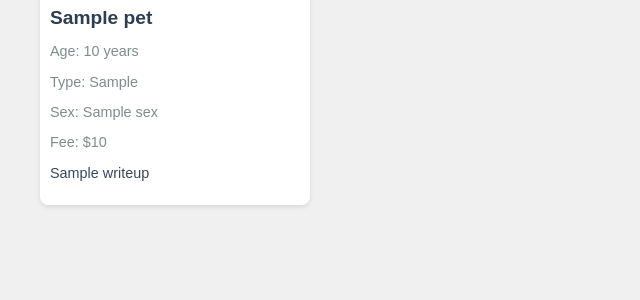
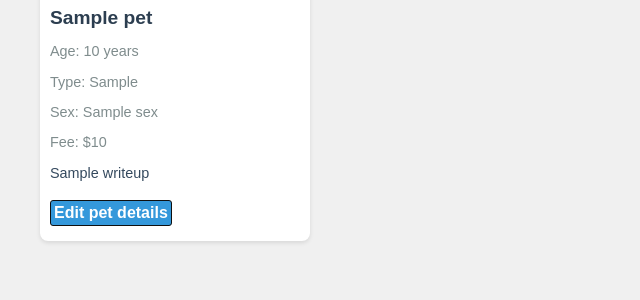
Before and after one commit to PuR3Luck/HCI-Computing-Pet-Adoption-Website, a Flask app: template Web-App/templates/home.html in a window 1280 px wide. Shown: the part 235-535 px from the top of the page, without its empty margins (0-640 px from the left). Run offline with Flask 3, Linux system fonts and the light colour scheme; the template is opened without the code that fills it: most values are stand-ins (such as "Sample title", 1, 10 or a date in 2020).

Commit message:
Play with frontend

```diff
--- a/Web-App/templates/home.html
+++ b/Web-App/templates/home.html
@@ -122,6 +122,24 @@
             border-radius: 5px;
             padding: 5px;
         }
+
+        .edit-pet-btn-container {
+            display: inline-block;
+            margin: 5px auto;
+            border: 1px solid;
+            border-color: #0f0f0f;
+            background-color: #3498db;
+            border-radius: 3px;
+            padding: 3px;
+        }
+
+        .edit-pet-btn {
+            font-weight: bold;
+            font-size: medium;
+            color: white;
+            text-align: center;
+            text-decoration: none;
+        }
     </style>
 </head>
 <body>
@@ -150,6 +168,10 @@
                   <div class="pet-writeup">
                       <p>{{ pet.writeup[:100] }}{% if pet.writeup|length > 100 %}...{% endif %}</p>
                   </div>
+
+                  <div class="edit-pet-btn-container">
+                    <a href="{{ url_for('edit_pet_page', pet_id=pet.id) }}" class="edit-pet-btn">Edit pet details</a>
+                  </div>
               </div>
             </div>
             {% endfor %}
--- a/Web-App/templates/login.html
+++ b/Web-App/templates/login.html
@@ -26,8 +26,8 @@
     </div>
     {% endif %}
 
-    <div class="register-link">
-      <a href="{{ url_for('register_page') }}">Don't have an account? Register here.</a>
+    <div>
+      <a href="{{ url_for('register_page') }}" class="register-link">Don't have an account? Register here.</a>
     </div>
   </div>
 </body>
--- a/Web-App/templates/register.html
+++ b/Web-App/templates/register.html
@@ -30,8 +30,8 @@
     </div>
     {% endif %}
 
-    <div class="return-to-login-link">
-      <a href="{{ url_for('login_page') }}">Return to login page.</a>
+    <div>
+      <a href="{{ url_for('login_page') }}" class="return-to-login-link">Return to login page.</a>
     </div>
 
     </div>
```
Also changed, not shown: Web-App/static/login.css (+9 -7 lines), Web-App/static/register.css (+4 -4 lines).
